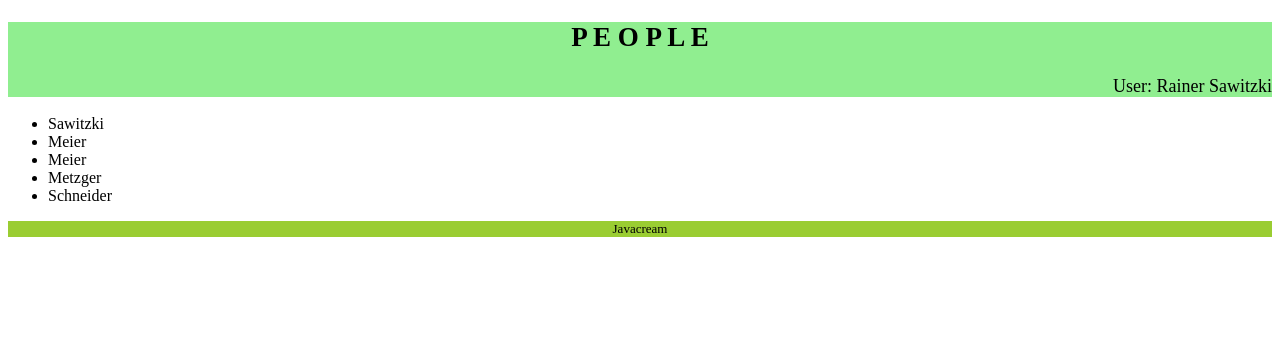
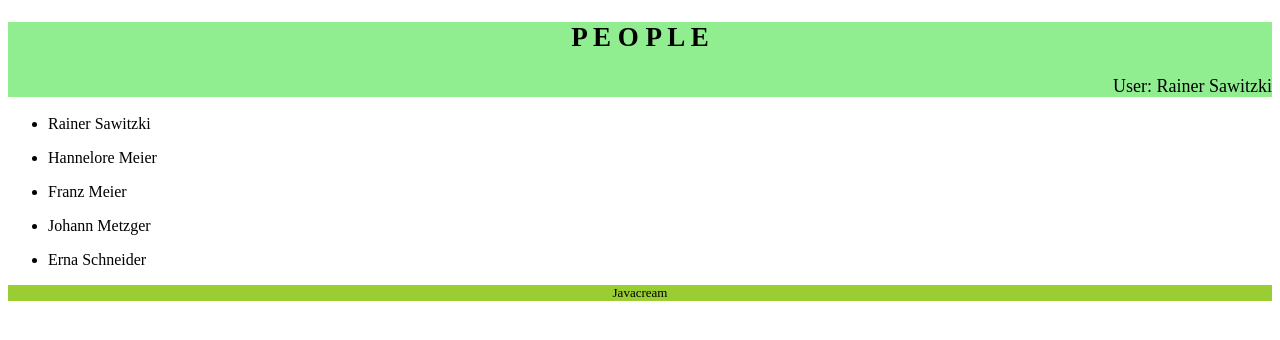
Before and after one commit to Javacream/org.javacream.training.angular, an Angular app in the folder training/: page / in a window 1280 px wide. Shown: the top 340 px of the page. Built offline with nearby package versions, Linux system fonts and the light colour scheme.

Commit message:
introduce PersonComponent

```diff
--- a/training/src/app/app.module.ts
+++ b/training/src/app/app.module.ts
@@ -6,6 +6,7 @@ import { HeaderComponent } from './people/components/header/header.component';
 import { FooterComponent } from './people/components/footer/footer.component';
 import { ContentComponent } from './people/components/content/content.component';
 import { PeoplelistComponent } from './people/components/peoplelist/peoplelist.component';
+import { PersonComponent } from './people/components/person/person.component';
 
 @NgModule({
   declarations: [
@@ -13,7 +14,8 @@ import { PeoplelistComponent } from './people/components/peoplelist/peoplelist.c
     HeaderComponent,
     FooterComponent,
     ContentComponent,
-    PeoplelistComponent
+    PeoplelistComponent,
+    PersonComponent
   ],
   imports: [
     BrowserModule
--- a/training/src/app/people/components/peoplelist/peoplelist.component.html
+++ b/training/src/app/people/components/peoplelist/peoplelist.component.html
@@ -1,3 +1,3 @@
 <ul>
-    <li *ngFor="let person of peopleList">{{person.lastname}}</li>
+    <li *ngFor="let p of peopleList"><app-person [person]="p"></app-person></li>
 </ul>
--- /dev/null
+++ b/training/src/app/people/components/person/person.component.html
@@ -0,0 +1 @@
+<p>{{person.firstname}} {{person.lastname}}</p>
--- /dev/null
+++ b/training/src/app/people/components/person/person.component.ts
@@ -0,0 +1,18 @@
+import { Component, Input, OnInit } from '@angular/core';
+import { Person } from '../../model/people.model';
+
+@Component({
+  selector: 'app-person',
+  templateUrl: './person.component.html',
+  styleUrls: ['./person.component.css']
+})
+export class PersonComponent implements OnInit {
+
+  constructor() { }
+
+  ngOnInit(): void {
+  }
+
+  @Input() person:Person | undefined
+
+}
```
Also changed, not shown: training/src/app/people/components/person/person.component.css (added), 1 other file (tests, documents, lock files or other folders).
